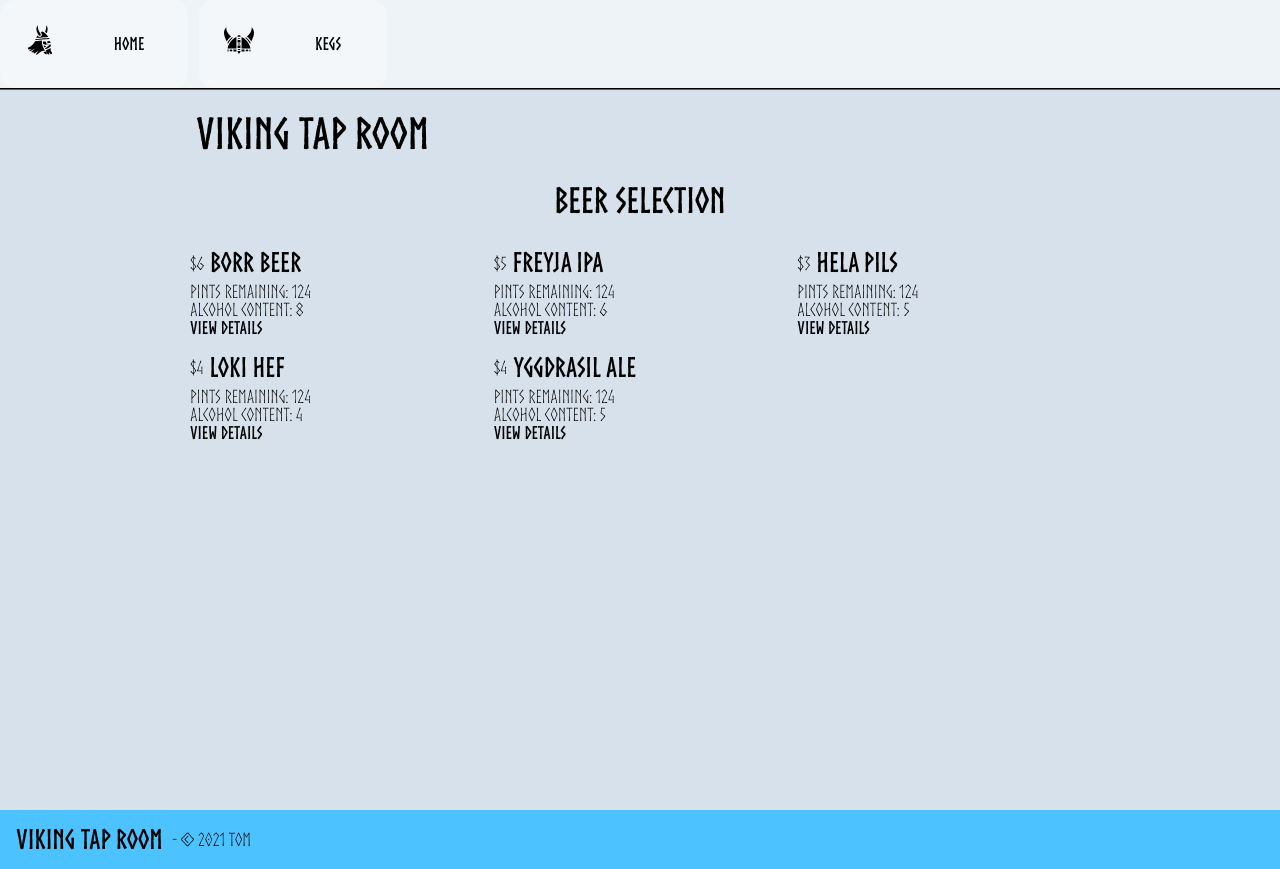
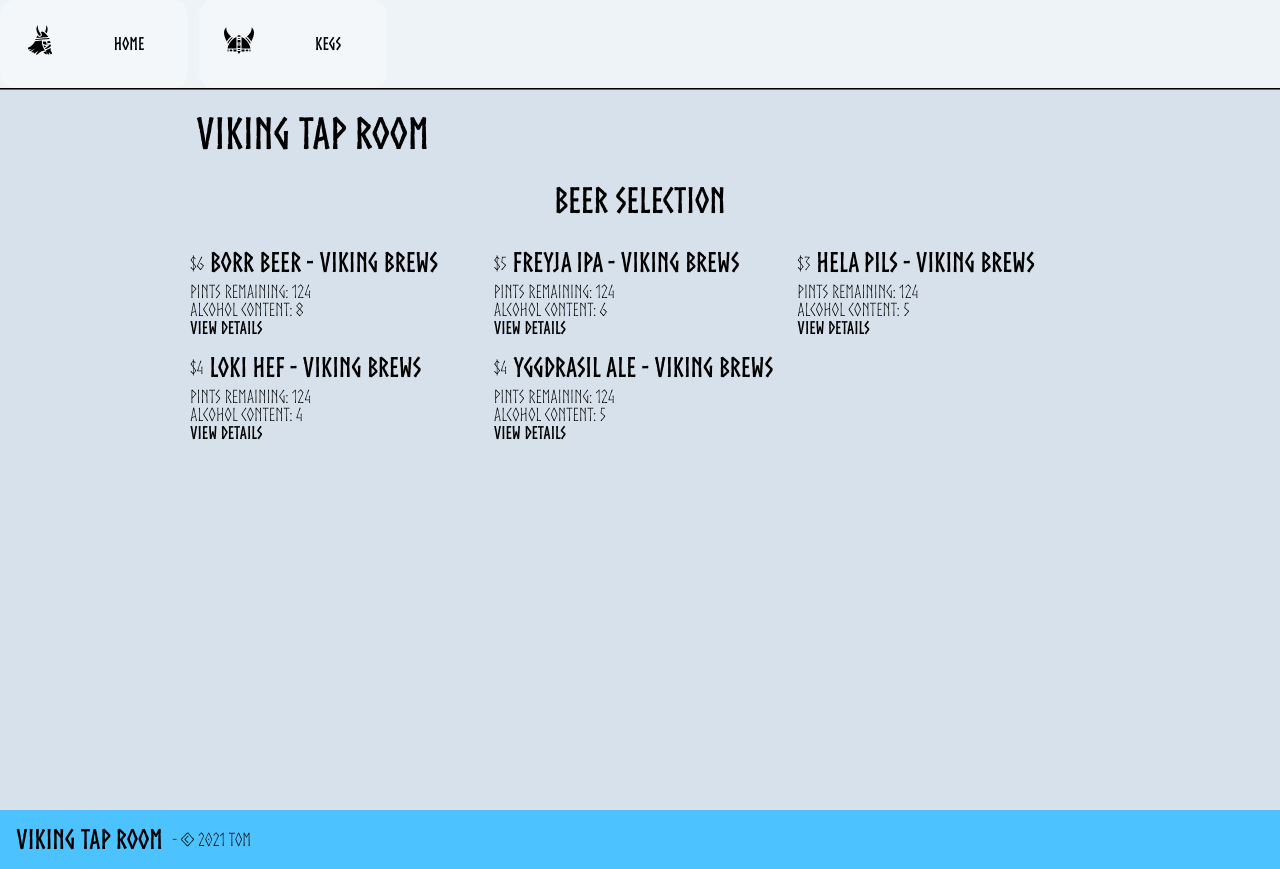
Before and after one commit to Usarneme/Viking_Tap_Room_Redux, a React (Create React App) app in the folder client/: page / in a window 1280 px wide. Built offline with nearby package versions, Linux system fonts and the light colour scheme.

Commit message:
:tada: adds brand to all keg references

```diff
--- a/client/src/components/KegsList.js
+++ b/client/src/components/KegsList.js
@@ -15,6 +15,7 @@ function KegsList(props) {
         key={keg.id}
         id={keg.id}
         alcoholContent={keg.alcoholContent}
+        brand={keg.brand}
         name={keg.name}
         price={keg.price}
         pintsRemaining={keg.pintsRemaining}
--- a/client/src/components/SingleKeg.js
+++ b/client/src/components/SingleKeg.js
@@ -6,7 +6,7 @@ function SingleKeg(props) {
     <div id={props.id}>
       <div style={{ display: 'flex', flexDirection: 'row', alignItems: 'center' }}>
         ${props.price}
-        <h3>{props.name}</h3>
+        <h3>{props.name} - {props.brand}</h3>
       </div>
       <div>Pints Remaining: {props.pintsRemaining}</div>
       <div>Alcohol Content: {props.alcoholContent}</div>
--- a/client/src/defaultKegs.json
+++ b/client/src/defaultKegs.json
@@ -2,6 +2,7 @@
   "kegs": [
     {
       "id": "ace347c6-909e-4ebe-a61e-c51553fa479d",
+      "brand": "Viking Brews",
       "name": "Borr Beer",
       "price": 6,
       "pintsRemaining": 124,
@@ -9,6 +10,7 @@
     },
     {
       "id": "ace347c6-909e-4ebe-a61e-c51553fa479e",
+      "brand": "Viking Brews",
       "name": "Freyja IPA",
       "price": 5,
       "pintsRemaining": 124,
@@ -16,6 +18,7 @@
     },
     {
       "id": "ace347c6-909e-4ebe-a61e-c51553fa479f",
+      "brand": "Viking Brews",
       "name": "Hela Pils",
       "price": 3,
       "pintsRemaining": 124,
@@ -23,6 +26,7 @@
     },
     {
       "id": "ace347c6-909e-4ebe-a61e-c51553fa479g",
+      "brand": "Viking Brews",
       "name": "Loki Hef",
       "price": 4,
       "pintsRemaining": 124,
@@ -30,6 +34,7 @@
     },
     {
       "id": "ace347c6-909e-4ebe-a61e-c51553fa479h",
+      "brand": "Viking Brews",
       "name": "Yggdrasil Ale",
       "price": 4,
       "pintsRemaining": 124,
--- a/client/src/pages/Keg.js
+++ b/client/src/pages/Keg.js
@@ -8,7 +8,7 @@ function KegPage(props) {
   const { id } = useParams()
   let thisKeg
   props.kegs.forEach(k => { if (k.id === id) thisKeg = k })
-  const { name, price, alcoholContent, pintsRemaining } = thisKeg
+  const { name, brand, price, alcoholContent, pintsRemaining } = thisKeg
 
   return (
     <div className='container tall'>
@@ -16,6 +16,7 @@ function KegPage(props) {
       <SingleKeg
         name={name}
         price={price}
+        brand={brand}
         alcoholContent={alcoholContent}
         pintsRemaining={pintsRemaining}
         id={id} />
```
